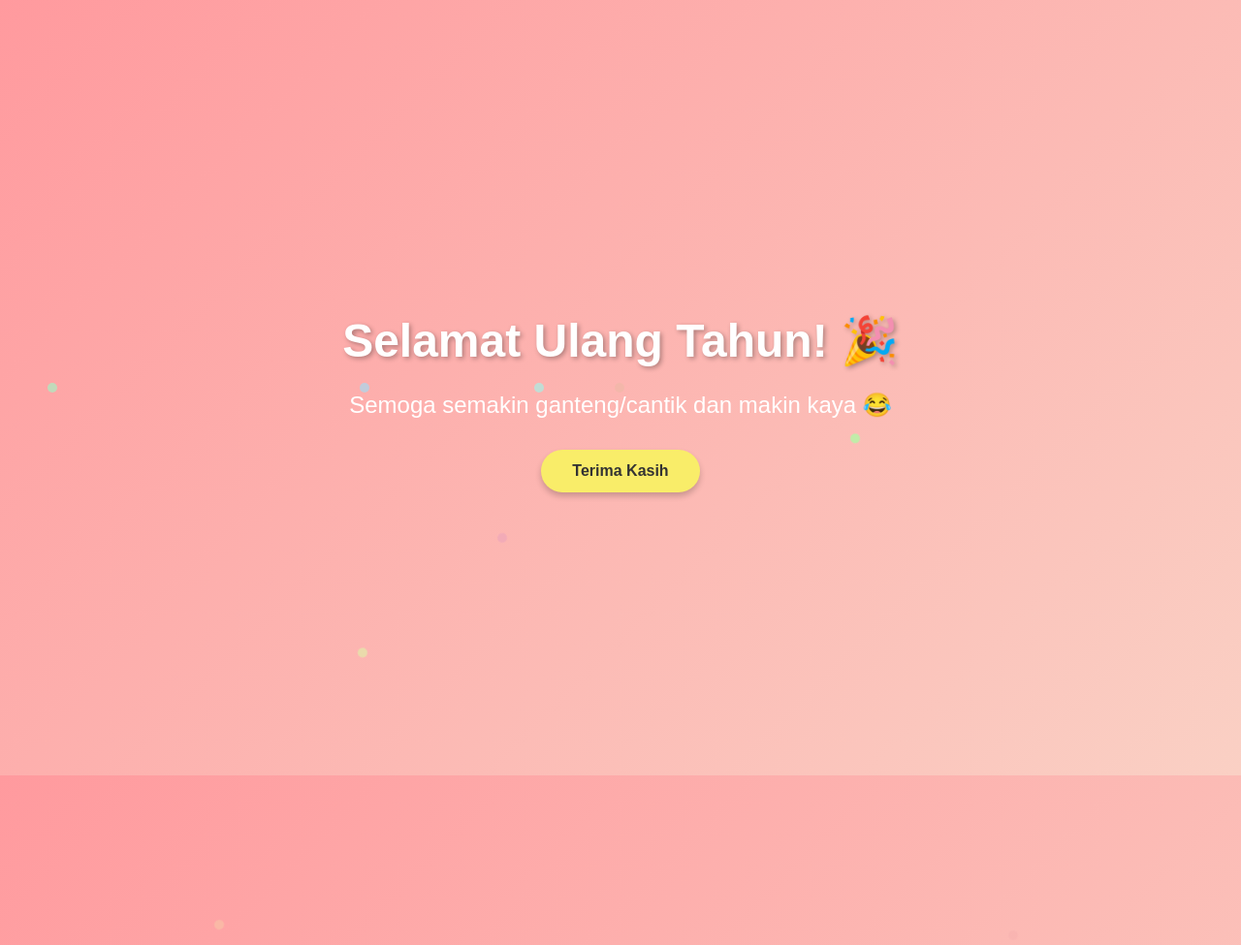
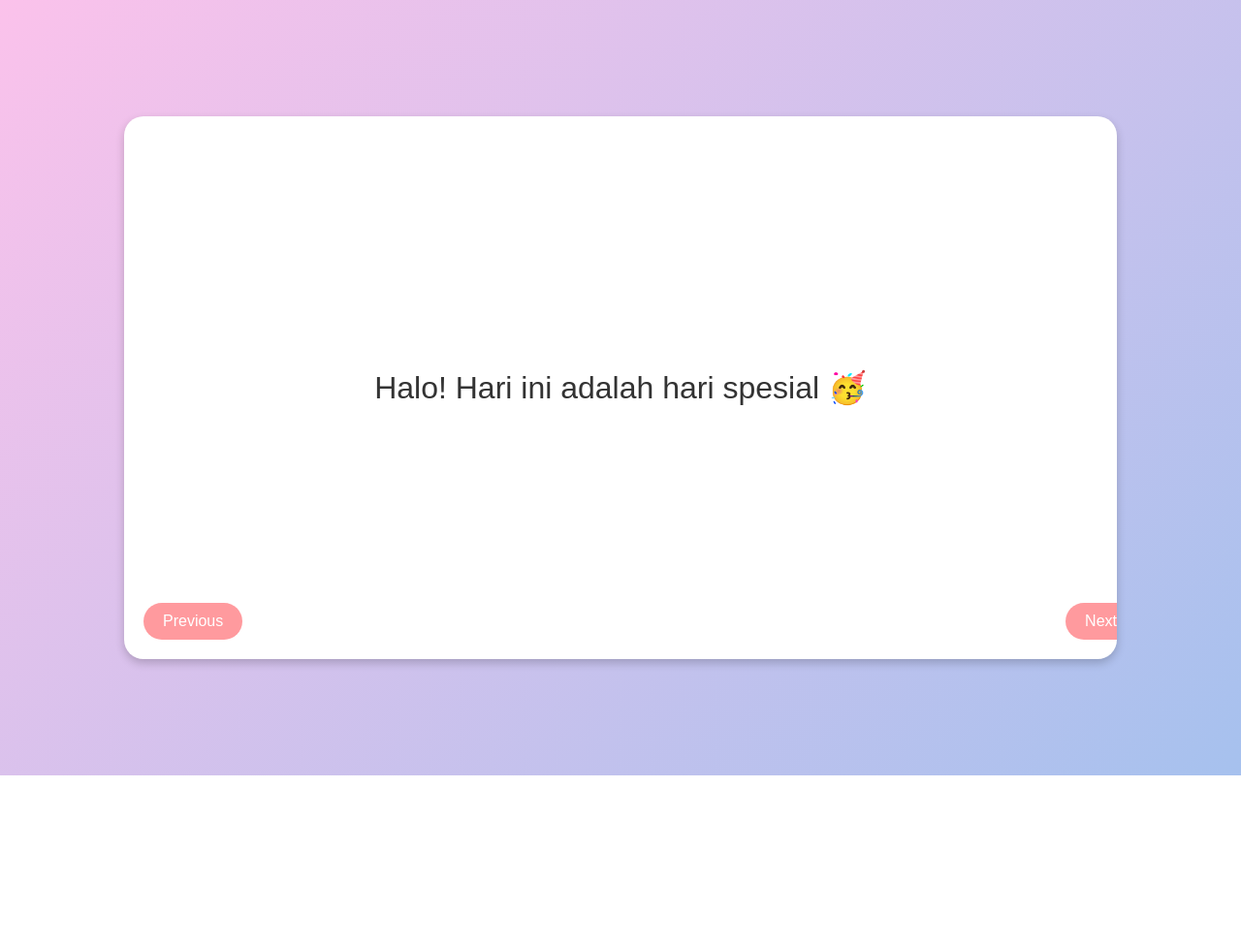
Before and after one commit to paundrapf/hb, a plain HTML site: page index.html in a window 1280 px wide. Shown: the top 975 px of the page at 97% size. After the commit the page ends 800 px from the top, so only its background shows below. Drawn offline with Linux system fonts and the light colour scheme.

Commit message:
index.html

```diff
--- a/index.html
+++ b/index.html
@@ -3,95 +3,80 @@
 <head>
     <meta charset="UTF-8">
     <meta name="viewport" content="width=device-width, initial-scale=1.0">
-    <title>Happy Birthday</title>
+    <title>Birthday Slides</title>
     <style>
         body {
             margin: 0;
-            height: 100vh;
+            font-family: 'Arial', sans-serif;
             display: flex;
             justify-content: center;
             align-items: center;
-            background: linear-gradient(135deg, #ff9a9e, #fad0c4);
-            font-family: 'Arial', sans-serif;
+            height: 100vh;
+            background: linear-gradient(135deg, #fbc2eb, #a6c1ee);
             overflow: hidden;
         }
 
-        .container {
-            text-align: center;
-            color: #ffffff;
-            animation: fadeIn 2s ease-in-out;
+        .slider {
+            position: relative;
+            width: 80%;
+            height: 70%;
+            background: #fff;
+            border-radius: 20px;
+            box-shadow: 0 4px 10px rgba(0, 0, 0, 0.2);
+            overflow: hidden;
         }
 
-        h1 {
-            font-size: 3rem;
-            margin-bottom: 1rem;
-            text-shadow: 2px 2px 5px rgba(0, 0, 0, 0.3);
+        .slide {
+            position: absolute;
+            width: 100%;
+            height: 100%;
+            display: flex;
+            justify-content: center;
+            align-items: center;
+            font-size: 2rem;
+            color: #333;
+            text-align: center;
+            transform: translateX(100%);
+            transition: transform 1s ease-in-out;
+            opacity: 0;
         }
 
-        p {
-            font-size: 1.5rem;
-            margin-bottom: 2rem;
+        .slide.active {
+            transform: translateX(0);
+            opacity: 1;
+        }
+
+        .controls {
+            position: absolute;
+            bottom: 20px;
+            width: 100%;
+            display: flex;
+            justify-content: space-between;
+            padding: 0 20px;
         }
 
         button {
-            background: #f9ed69;
+            background: #ff9a9e;
+            color: #fff;
             border: none;
-            padding: 0.8rem 2rem;
+            padding: 10px 20px;
             font-size: 1rem;
-            font-weight: bold;
-            border-radius: 25px;
+            border-radius: 20px;
             cursor: pointer;
-            color: #333;
-            box-shadow: 0 4px 6px rgba(0, 0, 0, 0.2);
-            transition: transform 0.2s ease;
+            transition: background 0.3s ease;
         }
 
         button:hover {
-            transform: scale(1.1);
-        }
-
-        button:active {
-            transform: scale(1);
-        }
-
-        .thank-you {
-            display: none;
-            font-size: 1.5rem;
-            color: #ffe066;
-            margin-top: 1rem;
-            animation: slideIn 1s ease forwards;
-        }
-
-        @keyframes fadeIn {
-            0% {
-                opacity: 0;
-                transform: scale(0.8);
-            }
-            100% {
-                opacity: 1;
-                transform: scale(1);
-            }
-        }
-
-        @keyframes slideIn {
-            0% {
-                opacity: 0;
-                transform: translateY(20px);
-            }
-            100% {
-                opacity: 1;
-                transform: translateY(0);
-            }
+            background: #f06292;
         }
 
         .confetti {
             position: absolute;
             width: 10px;
             height: 10px;
-            background: #fff;
+            background: #ffeb3b;
             border-radius: 50%;
             animation: fall 3s linear infinite;
-            opacity: 0.7;
         }
 
         @keyframes fall {
@@ -107,36 +92,61 @@
     </style>
 </head>
 <body>
-    <div class="container">
-        <h1>Selamat Ulang Tahun! 🎉</h1>
-        <p>Semoga semakin ganteng/cantik dan makin kaya 😂</p>
-        <button id="thankButton">Terima Kasih</button>
-        <div class="thank-you" id="thankYouMessage">Yay, makasih sudah ingat ulang tahunku!</div>
+    <div class="slider">
+        <div class="slide active">Halo! Hari ini adalah hari spesial 🥳</div>
+        <div class="slide">Selamat Ulang Tahun! 🎉🎂</div>
+        <div class="slide">Semoga selalu sehat, bahagia, dan sukses! ✨</div>
+        <div class="slide">Teruslah jadi pribadi yang menginspirasi! 🌟</div>
+        <div class="slide">Nikmati harimu, ini saatnya kamu bersinar! 🌈</div>
+        <div class="controls">
+            <button id="prev">Previous</button>
+            <button id="next">Next</button>
+        </div>
     </div>
 
     <script>
-        const button = document.getElementById('thankButton');
-        const thankYouMessage = document.getElementById('thankYouMessage');
+        const slides = document.querySelectorAll('.slide');
+        const prevButton = document.getElementById('prev');
+        const nextButton = document.getElementById('next');
+        let currentSlide = 0;
 
-        button.addEventListener('click', () => {
-            thankYouMessage.style.display = 'block';
+        function updateSlides() {
+            slides.forEach((slide, index) => {
+                slide.classList.remove('active');
+                if (index === currentSlide) {
+                    slide.classList.add('active');
+                }
             });
 
-        // Generate confetti
-        function createConfetti() {
+            if (currentSlide === slides.length - 1) {
+                generateConfetti();
+            }
+        }
+
+        function generateConfetti() {
+            for (let i = 0; i < 100; i++) {
                 const confetti = document.createElement('div');
                 confetti.classList.add('confetti');
                 confetti.style.left = Math.random() * 100 + 'vw';
+                confetti.style.backgroundColor = `hsl(${Math.random() * 360}, 70%, 80%)`;
                 confetti.style.animationDelay = Math.random() * 2 + 's';
-            confetti.style.backgroundColor = `hsl(${Math.random() * 360}, 70%, 80%)`;
                 document.body.appendChild(confetti);
 
-            setTimeout(() => {
-                confetti.remove();
-            }, 3000);
+                setTimeout(() => confetti.remove(), 3000);
+            }
         }
 
-        setInterval(createConfetti, 300);
+        nextButton.addEventListener('click', () => {
+            currentSlide = (currentSlide + 1) % slides.length;
+            updateSlides();
+        });
+
+        prevButton.addEventListener('click', () => {
+            currentSlide = (currentSlide - 1 + slides.length) % slides.length;
+            updateSlides();
+        });
+
+        updateSlides();
     </script>
 </body>
 </html>
```
Lines whose indentation alone changed are shown as unchanged.
